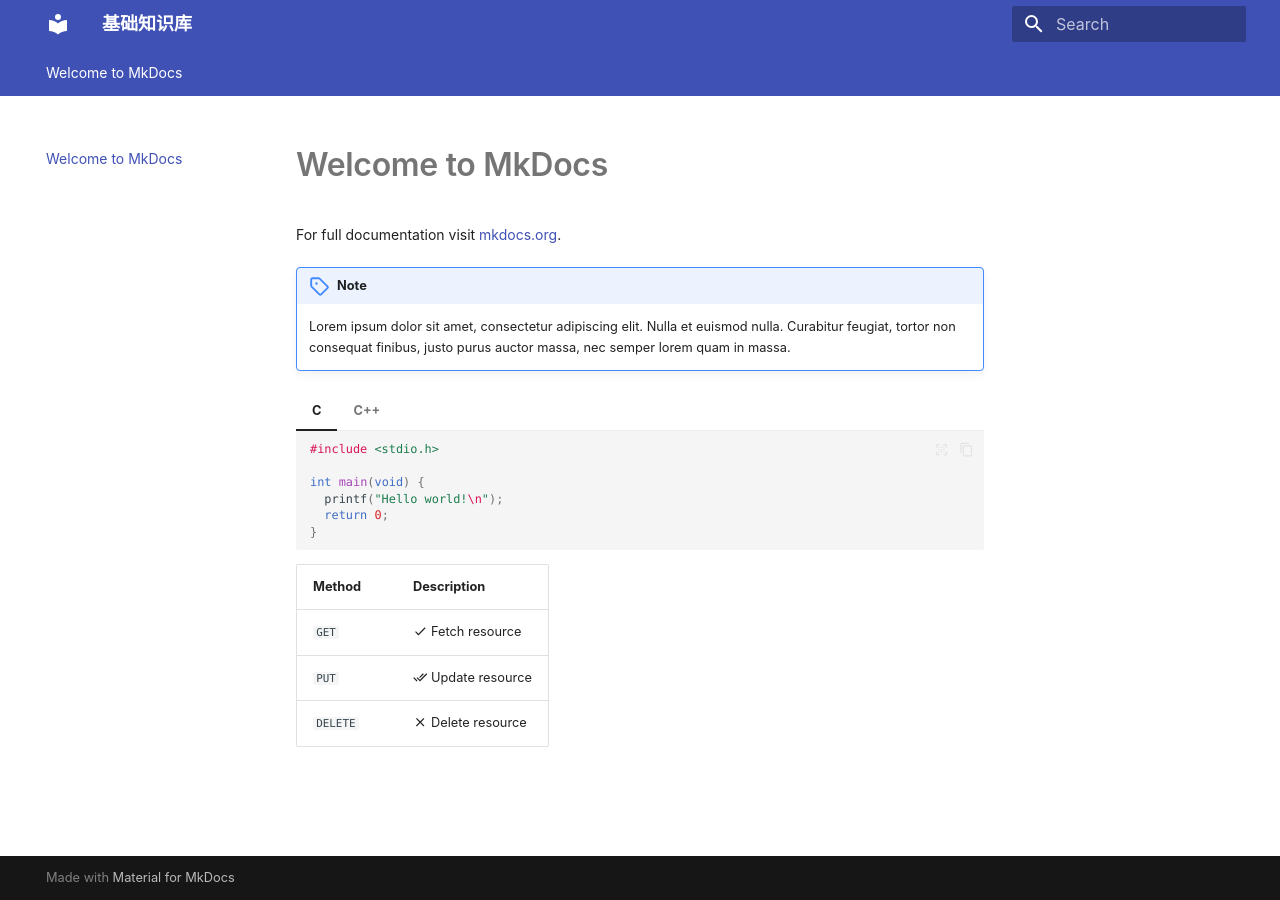
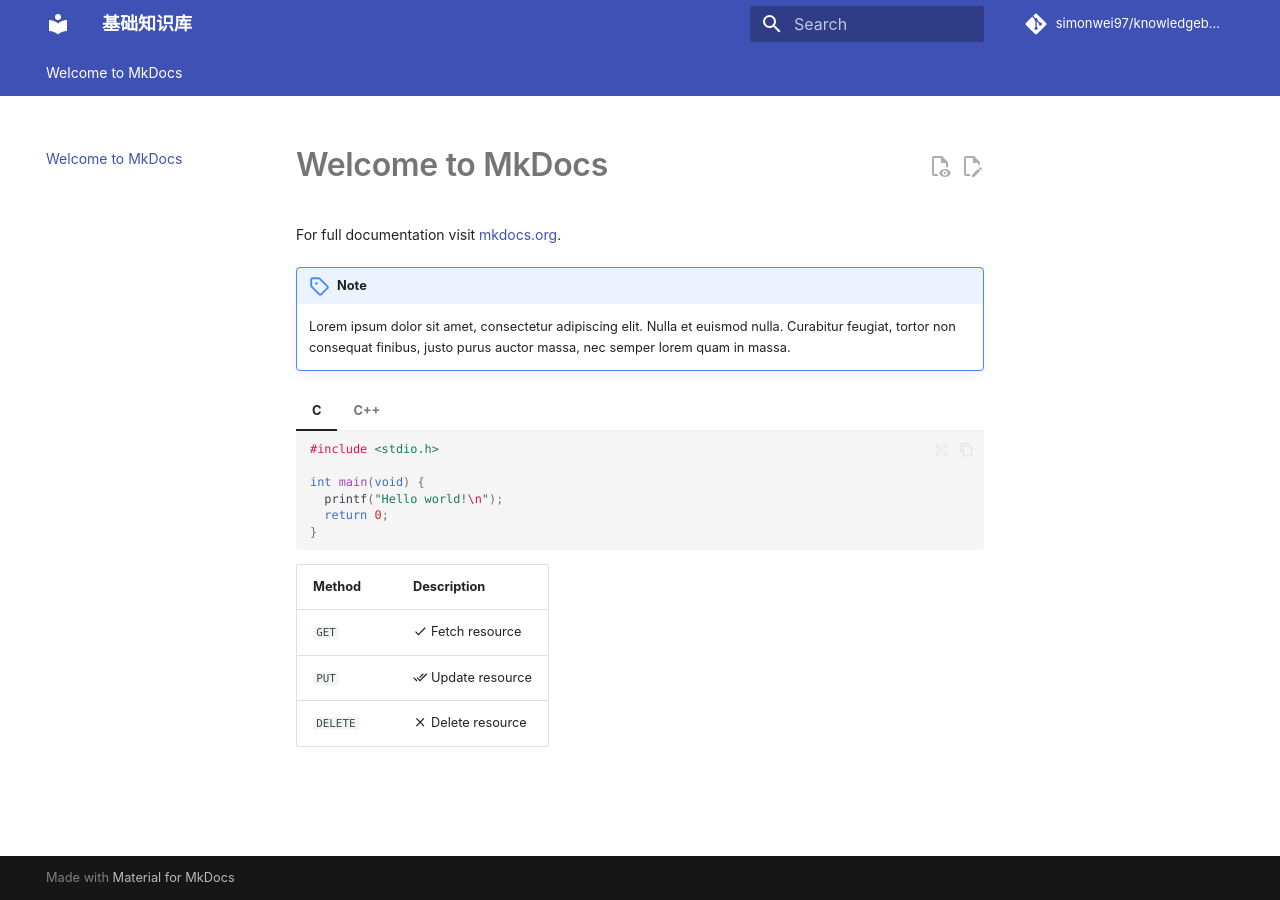
Before and after one commit to simonwei97/knowledgebase, an MkDocs documentation site: the page built from docs/index.md, in a window 1280 px wide. Built offline with MkDocs 1.6.1 and Material for MkDocs 9.7.7, drawn with Linux system fonts in a browser that asks for light colours; comment, search, counter and statistics services are not loaded.

Commit message:
Update mkdocs.yml

```diff
--- a/mkdocs.yml
+++ b/mkdocs.yml
@@ -1,4 +1,8 @@
 site_name: 基础知识库
+
+repo_url: https://github.com/simonwei97/knowledgebase
+repo_name: simonwei97/knowledgebase
+
 theme:
   name: material
   palette:
```
